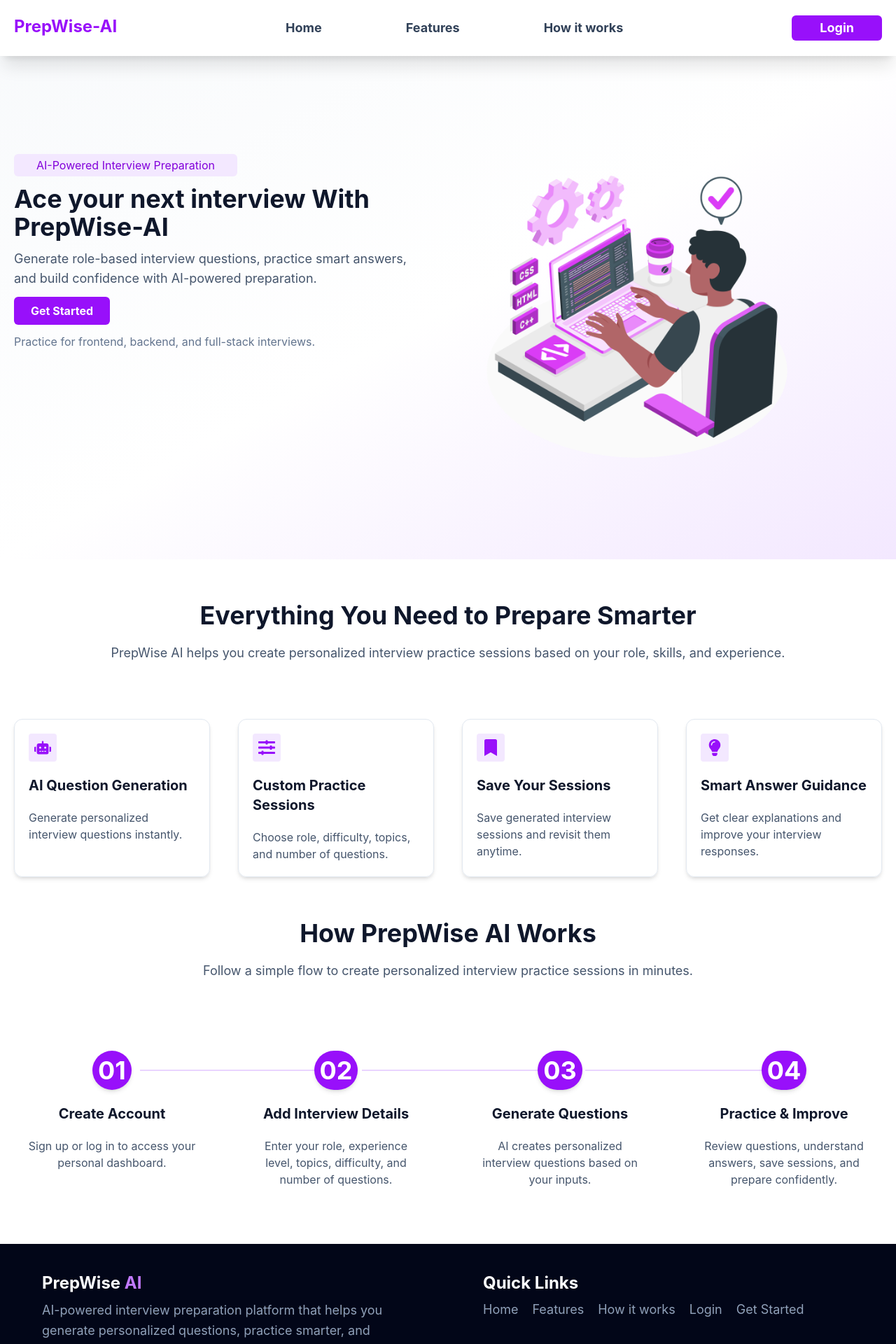
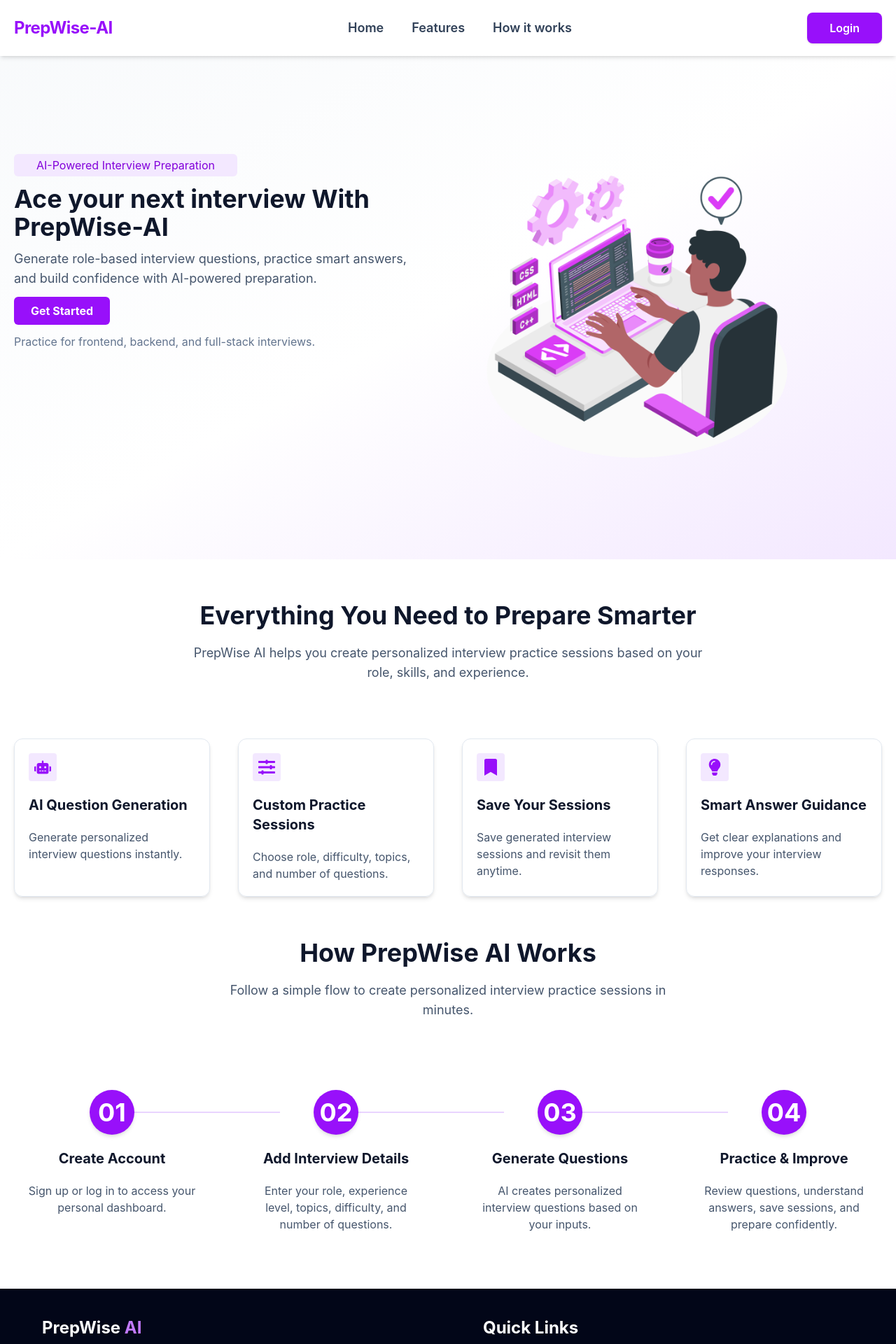
Before and after one commit to jitendrabisht147/PrepWise-AI, a React app in the folder Frontend/: page / in a window 1280 px wide. Shown: the top 1920 px of the page at 70% size. Built offline with nearby package versions, Linux system fonts and the light colour scheme; the HTML template or start-up script is replaced by a standard one.

Commit message:
change footer

```diff
--- a/Frontend/src/Components/Features.jsx
+++ b/Frontend/src/Components/Features.jsx
@@ -6,31 +6,29 @@ import { FaLightbulb } from "react-icons/fa";
 
 const Features = () => {
     return (
-        <div id='features' className=' scroll-mt-15 max-w-[1400px] mx-auto px-5'>
-            <div className='flex flex-col gap-y-20'>
-                <div className='flex flex-col items-center gap-5 '>
-                    <h1 className='text-4xl font-bold text-slate-900 mt-15 '>Everything You Need to Prepare Smarter</h1>
-                    <p className='text-lg text-slate-600'>PrepWise AI helps you create personalized interview practice sessions based on your role, skills, and experience.</p>
+        <div id='features' className='scroll-mt-15 max-w-[1400px] mx-auto px-5'>
+            <div className='flex flex-col gap-y-10 md:gap-y-20'>
+                <div className='flex flex-col items-center gap-5 text-center'>
+                    <h1 className='text-4xl font-bold text-slate-900 mt-8 md:mt-15'>Everything You Need to Prepare Smarter</h1>
+                    <p className='text-lg text-slate-600 max-w-3xl'>PrepWise AI helps you create personalized interview practice sessions based on your role, skills, and experience.</p>
                 </div>
 
-
-                    <div className='grid grid-cols-1 sm:grid-cols-2 lg:grid-cols-4 gap-10'>
-                        {features.map((item) =>{
-                          return(
-                            <div key={item.id} className='flex flex-col items-left border border-slate-200 hover:border-purple-300 shadow-md  hover:shadow-xl gap-y-5 p-5  rounded-xl'>
+                <div className='grid grid-cols-1 sm:grid-cols-2 lg:grid-cols-4 gap-6 md:gap-10'>
+                    {features.map((item) => {
+                        return (
+                            <div key={item.id} className='flex flex-col items-start border border-slate-200 hover:border-purple-300 shadow-md hover:shadow-xl gap-y-5 p-5 rounded-xl'>
                                 <span className='text-2xl w-fit text-purple-600 bg-purple-100 p-2 rounded-sm'>{item.icon}</span>
                                 <h1 className='text-xl font-bold text-slate-900'>{item.title}</h1>
                                 <p className='text-slate-600'>{item.description}</p>
                             </div>
-
-                          )
-                        })}
-                    </div>
-
+                        )
+                    })}
+                </div>
             </div>
         </div>
     )
 }
+
 const features = [
     {
         id: 1,
--- a/Frontend/src/Components/Howitworks.jsx
+++ b/Frontend/src/Components/Howitworks.jsx
@@ -1,38 +1,37 @@
 import React from 'react'
-
 
 const Howitworks = () => {
     return (
-        <div id='howitworks' className='scroll-mt-15  pb-15'>
-            <div className='max-w-[1400px] mx-auto px-5 flex flex-col gap-y-20'>
-                <div className='flex flex-col items-center gap-5'>
-                    <h1 className='mt-15 text-4xl font-bold text-slate-900 '>How PrepWise AI Works</h1>
-                    <p className='text-lg text-slate-600'>Follow a simple flow to create personalized interview practice sessions in minutes.</p>
+        <div id='howitworks' className='scroll-mt-15 pb-10 md:pb-15'>
+            <div className='max-w-[1400px] mx-auto px-5 flex flex-col gap-y-10 md:gap-y-20'>
+                <div className='flex flex-col items-center gap-5 text-center'>
+                    <h1 className='mt-8 md:mt-15 text-4xl font-bold text-slate-900'>How PrepWise AI Works</h1>
+                    <p className='text-lg text-slate-600 max-w-2xl'>Follow a simple flow to create personalized interview practice sessions in minutes.</p>
                 </div>
-                <div className='grid grid-cols-1 sm:grid-cols-2 lg:grid-cols-4 gap-10 '>
+
+                <div className='grid grid-cols-1 sm:grid-cols-2 lg:grid-cols-4 gap-8 md:gap-10'>
                     {steps.map((data, index) => {
                         return (
-                            <div key={data.id} className=' flex flex-col gap-y-5 items-center p-5  '>
-                                <div className='relative flex items-center'>
-                                    <span className='w-fit text-4xl font-bold bg-purple-600 text-white shadow-md rounded-full p-2'>
+                            <div key={data.id} className='flex flex-col gap-y-5 items-center p-5 relative'>
+                                <div className='relative flex items-center justify-center w-full'>
+                                    <span className='min-w-[64px] min-h-[64px] flex items-center justify-center text-4xl font-bold bg-purple-600 text-white shadow-md rounded-full p-2 z-10'>
                                         {data.number}
                                     </span>
                                     {index !== steps.length - 1 && (
-                                        <div className="hidden lg:block absolute  left-17 w-68 h-[2px] bg-purple-200"></div>
+                                        <div className="hidden lg:block absolute left-1/2 w-full h-[2px] bg-purple-200 -z-0"></div>
                                     )}
                                 </div>
-                                <h1 className='text-slate-900 text-xl font-bold'>{data.title}</h1>
-                                <p className=' text-slate-600  text-center'>{data.para}</p>
+                                <h1 className='text-slate-900 text-xl font-bold text-center'>{data.title}</h1>
+                                <p className='text-slate-600 text-center'>{data.para}</p>
                             </div>
-
                         )
                     })}
                 </div>
-
             </div>
         </div>
     )
 }
+
 const steps = [
     {
         id: 1,
@@ -43,7 +42,7 @@ const steps = [
     {
         id: 2,
         number: '02',
-        title: ' Add Interview Details',
+        title: 'Add Interview Details',
         para: 'Enter your role, experience level, topics, difficulty, and number of questions.'
     },
     {
@@ -58,7 +57,6 @@ const steps = [
         title: 'Practice & Improve',
         para: 'Review questions, understand answers, save sessions, and prepare confidently.'
     },
-
 ]
 
 export default Howitworks
--- a/Frontend/src/Components/Navbar.jsx
+++ b/Frontend/src/Components/Navbar.jsx
@@ -1,25 +1,108 @@
-import React from 'react'
-import { Link } from 'react-router-dom'
+import React, { useState } from 'react';
+import { Link } from 'react-router-dom';
 import { RxHamburgerMenu } from "react-icons/rx";
+import { IoMdClose } from "react-icons/io";
 
 const Navbar = () => {
+  const [isOpen, setIsOpen] = useState(false);
+
+  const toggleMenu = () => {
+    setIsOpen(prev => !prev);
+  };
+
+  const closeMenu = () => {
+    setIsOpen(false);
+  };
+
   return (
-    <section  className='h-20 z-10 bg-white shadow-xl flex items-center  fixed top-0 w-full '>
-        <div className='flex justify-between w-full  max-w-[1400px] mx-auto px-5 '>
-          <h1 className='text-2xl font-bold text-purple-600 cursor-pointer'>PrepWise-AI</h1>
-          <ul className='lg:flex gap-30 items-center text-lg font-bold hidden '>
-            <li className='text-slate-700 hover:text-purple-600 cursor-pointer '><a href='#home'>Home</a></li>
-            <li className='text-slate-700 hover:text-purple-600 cursor-pointer '><a href='#features'>Features</a></li>
-            <li className='text-slate-700 hover:text-purple-600 cursor-pointer'><a href='#howitworks'>How it works</a></li>
-          </ul>
-          <Link to='/login' className='text-lg font-bold border-purple-600 text-purple-600 bg-purple-600 hover:bg-purple-700 text-white cursor-pointer px-10 py-1 rounded-md'>
+    <header className="h-20 z-50 bg-white shadow-md fixed top-0 w-full">
+      <div className="flex justify-between items-center h-full max-w-[1400px] mx-auto px-5">
+
+        {/* Brand Logo */}
+        <Link to="/" onClick={closeMenu} className="text-2xl font-bold text-purple-600 tracking-tight">
+          PrepWise-AI
+        </Link>
+
+        {/* Desktop Navigation Links */}
+        <nav className="hidden lg:flex items-center gap-10 text-base font-semibold">
+          <a href="#home" className="text-slate-700 text-lg hover:text-purple-600 transition-colors">
+            Home
+          </a>
+          <a href="#features" className="text-slate-700 text-lg hover:text-purple-600 transition-colors">
+            Features
+          </a>
+          <a href="#howitworks" className="text-slate-700 text-lg hover:text-purple-600 transition-colors">
+            How it works
+          </a>
+        </nav>
+
+        {/* Desktop Login Button */}
+        <div className="hidden lg:flex items-center">
+          <Link
+            to="/login"
+            className="text-base font-semibold bg-purple-600 hover:bg-purple-700 text-white px-8 py-2.5 rounded-lg shadow-sm transition-all duration-200 hover:shadow-purple-200 hover:shadow-md"
+          >
             Login
           </Link>
-          <RxHamburgerMenu className='lg:hidden' />
         </div>
 
-    </section>
-  )
-}
+        {/* Hamburger / Close Icon (Mobile & Tablet) */}
+        <button
+          onClick={toggleMenu}
+          aria-label="Toggle navigation menu"
+          className="lg:hidden text-2xl text-slate-800 p-2 rounded-lg hover:bg-slate-100 transition-colors focus:outline-none"
+        >
+          {isOpen ? <IoMdClose className="text-2xl" /> : <RxHamburgerMenu className="text-2xl" />}
+        </button>
+      </div>
 
-export default Navbar
+      {/* Mobile Drawer / Dropdown */}
+      <div
+        className={`lg:hidden bg-white border-b border-slate-100 shadow-xl w-full transition-all duration-300 ease-in-out overflow-hidden ${
+          isOpen ? 'max-h-96 opacity-100' : 'max-h-0 opacity-0 pointer-events-none'
+        }`}
+      >
+        <ul className="flex flex-col gap-4 px-6 pt-4 pb-6 text-base font-semibold">
+          <li>
+            <a
+              href="#home"
+              onClick={closeMenu}
+              className="block text-slate-700 hover:text-purple-600 py-1 transition-colors"
+            >
+              Home
+            </a>
+          </li>
+          <li>
+            <a
+              href="#features"
+              onClick={closeMenu}
+              className="block text-slate-700 hover:text-purple-600 py-1 transition-colors"
+            >
+              Features
+            </a>
+          </li>
+          <li>
+            <a
+              href="#howitworks"
+              onClick={closeMenu}
+              className="block text-slate-700 hover:text-purple-600 py-1 transition-colors"
+            >
+              How it works
+            </a>
+          </li>
+          <li className="pt-2 border-t border-slate-100">
+            <Link
+              to="/login"
+              onClick={closeMenu}
+              className="block w-full text-center bg-purple-600 hover:bg-purple-700 text-white font-semibold py-2.5 rounded-lg transition-colors shadow-sm"
+            >
+              Login
+            </Link>
+          </li>
+        </ul>
+      </div>
+    </header>
+  );
+};
+
+export default Navbar;
```
Also changed, not shown: Frontend/src/Components/Footer.jsx (+11 -12 lines).
